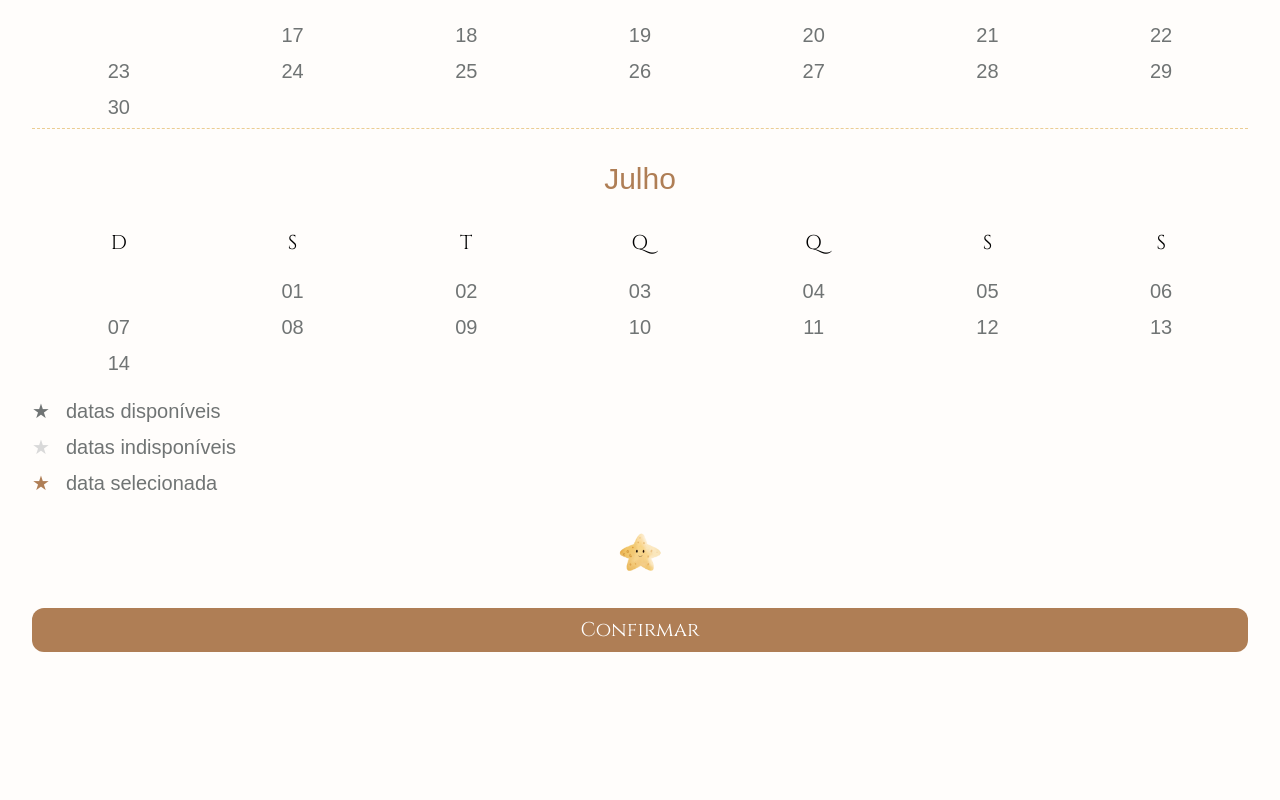
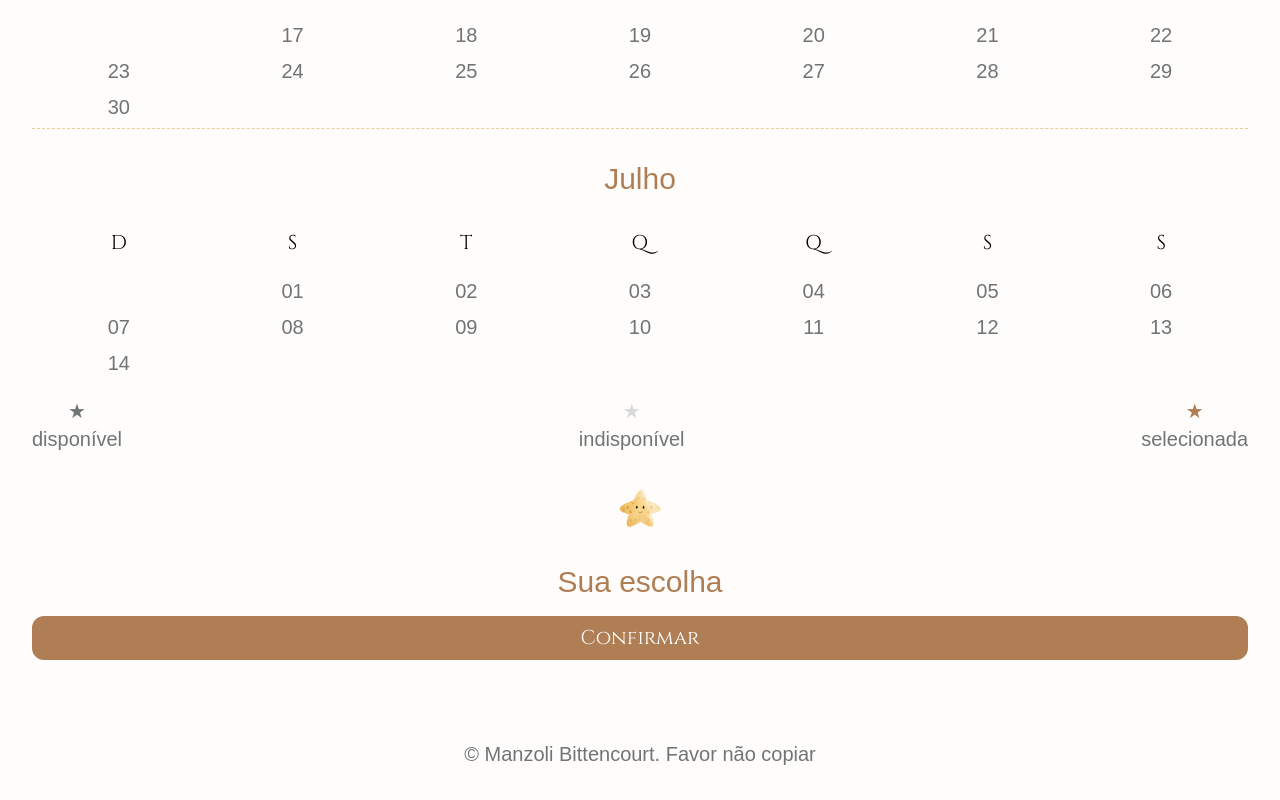
Before and after one commit to eduardobittencourt/project-p, a Next.js app: page / in a window 1280 px wide. Shown: the part 1560-2360 px from the top of the page. Before the commit the page ends 2292 px from the top, so only its background shows below. Built offline with nearby package versions, Linux system fonts and the light colour scheme; a web font is replaced by a local one.

Commit message:
feat: footer

```diff
--- a/src/app/layout.tsx
+++ b/src/app/layout.tsx
@@ -38,7 +38,7 @@ export default function RootLayout({ children }: RootLayoutProps) {
       lang="pt-br"
       className={`${oohBaby.variable} ${cinzel.variable} ${hinaMincho.variable}`}
     >
-      <body className="bg-background container mx-auto px-8 py-20">
+      <body className="container mx-auto bg-background px-8 pt-20">
         {children}
       </body>
     </html>
--- a/src/app/page.tsx
+++ b/src/app/page.tsx
@@ -169,24 +169,18 @@ export default function Home() {
             </div>
           </div>
 
-          <div className="flex flex-col gap-2 pt-4">
-            <div className="flex items-center gap-4">
+          <div className="flex items-center justify-between gap-2 pt-4">
+            <div className="flex flex-col items-center">
               <span className="text-xl text-gray">&#9733;</span>
-              <span className="font-serif text-xl text-gray">
-                datas disponíveis
-              </span>
+              <span className="font-serif text-xl text-gray">disponível</span>
             </div>
-            <div className="flex items-center gap-4">
+            <div className="flex flex-col items-center">
               <span className="text-xl text-lightGray">&#9733;</span>
-              <span className="font-serif text-xl text-gray">
-                datas indisponíveis
-              </span>
+              <span className="font-serif text-xl text-gray">indisponível</span>
             </div>
-            <div className="flex items-center gap-4">
+            <div className="flex flex-col items-center">
               <span className="text-xl text-brown">&#9733;</span>
-              <span className="font-serif text-xl text-gray">
-                data selecionada
-              </span>
+              <span className="font-serif text-xl text-gray">selecionada</span>
             </div>
           </div>
 
@@ -198,6 +192,10 @@ export default function Home() {
             className="mx-auto py-8"
           />
 
+          <h2 className="pb-4 text-center font-calligraphy text-3xl text-brown">
+            Sua escolha
+          </h2>
+
           <button
             type="submit"
             className="w-full rounded-xl bg-brown p-2 text-center font-heading text-xl text-white"
@@ -206,6 +204,12 @@ export default function Home() {
           </button>
         </form>
       </section>
+
+      <footer className="pb-8 pt-20">
+        <p className="text-center font-serif text-xl text-gray">
+          &#169; Manzoli Bittencourt. Favor não copiar
+        </p>
+      </footer>
     </main>
   );
 }
```
